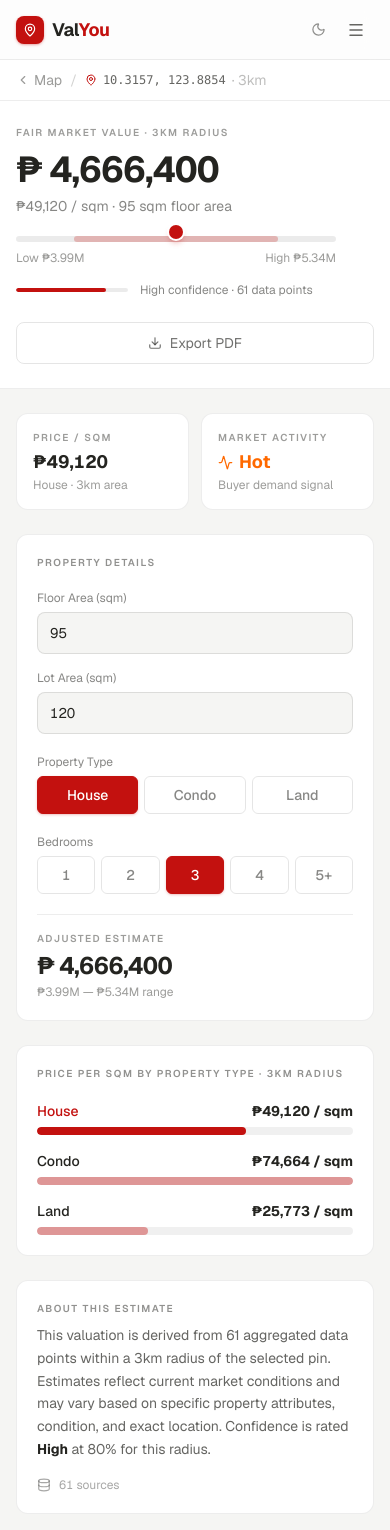
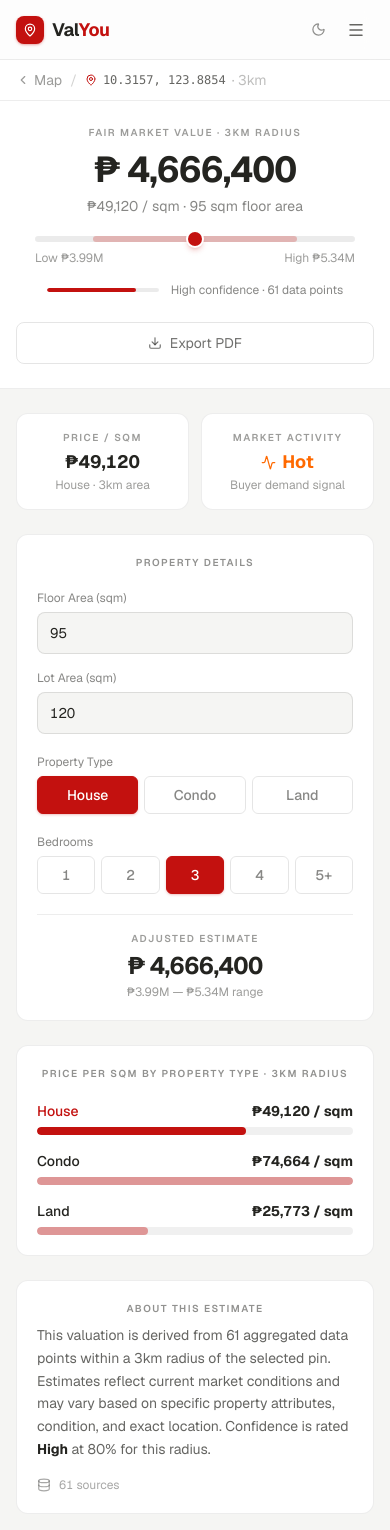
Before and after one commit to AlexanderTheBored/Valyou, a Next.js app: page /valuation in a window 390 px wide. Shown: the top 1530 px of the page. Built offline with nearby package versions, Linux system fonts and the light colour scheme.

Commit message:
Fix: Center text for reports and values across valuation and map pages

```diff
--- a/src/app/map/page.tsx
+++ b/src/app/map/page.tsx
@@ -339,7 +339,7 @@ function SidebarContent({
       {/* Estimate */}
       {estimate && (
         <div className="p-5 space-y-4">
-          <div className="bg-[#f5f5f3] dark:bg-[#1a1a18] rounded-xl p-4 border border-black/[0.07] dark:border-white/[0.07]">
+          <div className="bg-[#f5f5f3] dark:bg-[#1a1a18] rounded-xl p-4 border border-black/[0.07] dark:border-white/[0.07] text-center">
             <p className="text-[#242420]/50 dark:text-white/50 text-[10px] uppercase tracking-[0.15em] mb-3 font-semibold">
               Fair Market Value · {radius}km radius
             </p>
@@ -354,8 +354,8 @@ function SidebarContent({
               <div className="relative h-1.5 bg-black/[0.08] dark:bg-white/[0.08] rounded-full">
                 <div className="absolute inset-y-0 left-[20%] right-[20%] bg-[#C3110F]/30 rounded-full" />
                 <div
-                  className="absolute top-1/2 -translate-y-1/2 w-3 h-3 rounded-full bg-[#C3110F] shadow-md shadow-[#C3110F]/40 ring-2 ring-white dark:ring-[#1a1a18]"
-                  style={{ left: "50%", transform: "translate(-50%, -50%)" }}
+                  className="absolute w-3 h-3 rounded-full bg-[#C3110F] shadow-md shadow-[#C3110F]/40 ring-2 ring-white dark:ring-[#1a1a18]"
+                  style={{ left: "50%", top: "50%", transform: "translate(-50%, -50%)" }}
                 />
               </div>
               <div className="flex justify-between text-[10px] text-[#242420]/45 dark:text-white/45 mt-2 tabular-nums">
@@ -367,11 +367,11 @@ function SidebarContent({
           </div>
 
           <div className="grid grid-cols-2 gap-3">
-            <div className="bg-[#f5f5f3] dark:bg-[#1a1a18] rounded-lg p-3 border border-black/[0.07] dark:border-white/[0.07]">
+            <div className="bg-[#f5f5f3] dark:bg-[#1a1a18] rounded-lg p-3 border border-black/[0.07] dark:border-white/[0.07] text-center">
               <p className="text-[#242420]/45 dark:text-white/45 text-[10px] uppercase tracking-[0.15em] mb-1.5 font-semibold">Data Points</p>
               <p className="text-[#242420] dark:text-white font-bold text-sm tabular-nums">{estimate.dataPoints} sources</p>
             </div>
-            <div className="bg-[#f5f5f3] dark:bg-[#1a1a18] rounded-lg p-3 border border-black/[0.07] dark:border-white/[0.07]">
+            <div className="bg-[#f5f5f3] dark:bg-[#1a1a18] rounded-lg p-3 border border-black/[0.07] dark:border-white/[0.07] text-center">
               <p className="text-[#242420]/45 dark:text-white/45 text-[10px] uppercase tracking-[0.15em] mb-1.5 font-semibold">Activity</p>
               <p className={`font-bold text-sm ${
                 estimate.activity === "Hot" ? "text-orange-500" :
--- a/src/app/valuation/page.tsx
+++ b/src/app/valuation/page.tsx
@@ -15,7 +15,7 @@ type PropertyType = typeof PROPERTY_TYPES[number];
 
 function Stat({ label, value, sub }: { label: string; value: React.ReactNode; sub?: string }) {
   return (
-    <div className="bg-white dark:bg-[#141413] border border-black/[0.07] dark:border-white/[0.07] rounded-xl p-4 hover:border-black/[0.12] dark:hover:border-white/[0.12] transition-colors">
+    <div className="bg-white dark:bg-[#141413] border border-black/[0.07] dark:border-white/[0.07] rounded-xl p-4 hover:border-black/[0.12] dark:hover:border-white/[0.12] transition-colors text-center">
       <p className="text-[#242420]/45 dark:text-white/45 text-[10px] uppercase tracking-[0.15em] font-semibold mb-2">{label}</p>
       <div className="text-[#242420] dark:text-white font-bold text-lg leading-none">{value}</div>
       {sub && <p className="text-[#242420]/45 dark:text-white/45 text-xs mt-1.5">{sub}</p>}
@@ -82,12 +82,12 @@ function ValuationContent() {
       {/* ── Estimate banner ── */}
       <div className="bg-white dark:bg-[#141413] border-b border-black/[0.07] dark:border-white/[0.07]">
         <div className="max-w-7xl mx-auto px-4 sm:px-6 py-6 sm:py-8">
-          <p className="text-[#242420]/45 dark:text-white/45 text-[10px] uppercase tracking-[0.15em] mb-3 sm:mb-4 font-semibold">
+          <p className="text-[#242420]/45 dark:text-white/45 text-[10px] uppercase tracking-[0.15em] mb-3 sm:mb-4 font-semibold text-center">
             Fair Market Value · {radius}km Radius
           </p>
 
-          <div className="flex flex-wrap items-end justify-between gap-6">
-            <div className="flex-1 min-w-0">
+          <div className="flex flex-col items-center gap-6">
+            <div className="w-full text-center">
               <p className="text-[#242420] dark:text-white text-4xl sm:text-5xl font-bold tracking-tight tabular-nums leading-none valyou-fade-up">
                 ₱ {estimate.toLocaleString()}
               </p>
@@ -95,12 +95,12 @@ function ValuationContent() {
                 ₱{sqmRate.toLocaleString()} / sqm · {area} sqm {propertyType === "Land" ? "lot area" : "floor area"}
               </p>
 
-              <div className="mt-5 max-w-xs">
+              <div className="mt-5 max-w-xs mx-auto">
                 <div className="relative h-1.5 bg-black/[0.08] dark:bg-white/[0.08] rounded-full">
                   <div className="absolute inset-y-0 left-[18%] right-[18%] bg-[#C3110F]/25 rounded-full" />
                   <div
-                    className="absolute top-1/2 -translate-y-1/2 w-3.5 h-3.5 rounded-full bg-[#C3110F] shadow-md shadow-[#C3110F]/40 ring-2 ring-white dark:ring-[#141413]"
-                    style={{ left: `${rangePct}%`, transform: "translate(-50%, -50%)" }}
+                    className="absolute w-3.5 h-3.5 rounded-full bg-[#C3110F] shadow-md shadow-[#C3110F]/40 ring-2 ring-white dark:ring-[#141413]"
+                    style={{ left: `${rangePct}%`, top: "50%", transform: "translate(-50%, -50%)" }}
                   />
                 </div>
                 <div className="flex justify-between text-xs text-[#242420]/45 dark:text-white/45 mt-2 tabular-nums">
@@ -109,7 +109,7 @@ function ValuationContent() {
                 </div>
               </div>
 
-              <div className="flex items-center gap-3 mt-4">
+              <div className="flex items-center justify-center gap-3 mt-4">
                 <div className="h-1 w-28 bg-black/[0.08] dark:bg-white/[0.08] rounded-full overflow-hidden">
                   <div
                     className="h-full bg-[#C3110F] rounded-full transition-[width] duration-500 ease-out"
@@ -154,7 +154,7 @@ function ValuationContent() {
           <Stat
             label="Market Activity"
             value={
-              <span className={`flex items-center gap-1.5 ${
+              <span className={`flex items-center justify-center gap-1.5 ${
                 base.activity === "Hot"    ? "text-orange-500" :
                 base.activity === "Active" ? "text-emerald-600 dark:text-emerald-400" :
                                              "text-[#242420]/70 dark:text-white/70"
@@ -169,7 +169,7 @@ function ValuationContent() {
 
         {/* Property details */}
         <div className="bg-white dark:bg-[#141413] border border-black/[0.07] dark:border-white/[0.07] rounded-xl p-5 sm:p-6">
-          <p className="text-[#242420]/50 dark:text-white/50 text-[10px] uppercase tracking-[0.15em] mb-5 font-semibold">
+          <p className="text-[#242420]/50 dark:text-white/50 text-[10px] uppercase tracking-[0.15em] mb-5 font-semibold text-center">
             Property Details
           </p>
 
@@ -233,7 +233,7 @@ function ValuationContent() {
               </div>
             </div>
 
-            <div className="pt-4 border-t border-black/[0.07] dark:border-white/[0.07]">
+            <div className="pt-4 border-t border-black/[0.07] dark:border-white/[0.07] text-center">
               <p className="text-[#242420]/45 dark:text-white/45 text-[10px] uppercase tracking-[0.15em] mb-1 font-semibold">
                 Adjusted Estimate
               </p>
@@ -249,7 +249,7 @@ function ValuationContent() {
 
         {/* Price by property type */}
         <div className="bg-white dark:bg-[#141413] border border-black/[0.07] dark:border-white/[0.07] rounded-xl p-5 sm:p-6">
-          <p className="text-[#242420]/50 dark:text-white/50 text-[10px] uppercase tracking-[0.15em] mb-5 font-semibold">
+          <p className="text-[#242420]/50 dark:text-white/50 text-[10px] uppercase tracking-[0.15em] mb-5 font-semibold text-center">
             Price per sqm by Property Type · {radius}km radius
           </p>
 
@@ -284,7 +284,7 @@ function ValuationContent() {
         <div className="bg-white dark:bg-[#141413] border border-black/[0.07] dark:border-white/[0.07] rounded-xl p-5 sm:p-6">
           <div className="flex flex-col sm:flex-row sm:items-start sm:justify-between gap-4">
             <div>
-              <p className="text-[#242420]/50 dark:text-white/50 text-[10px] uppercase tracking-[0.15em] mb-2 font-semibold">
+              <p className="text-[#242420]/50 dark:text-white/50 text-[10px] uppercase tracking-[0.15em] mb-2 font-semibold text-center">
                 About This Estimate
               </p>
               <p className="text-[#242420]/70 dark:text-white/70 text-sm leading-relaxed max-w-2xl">
```
